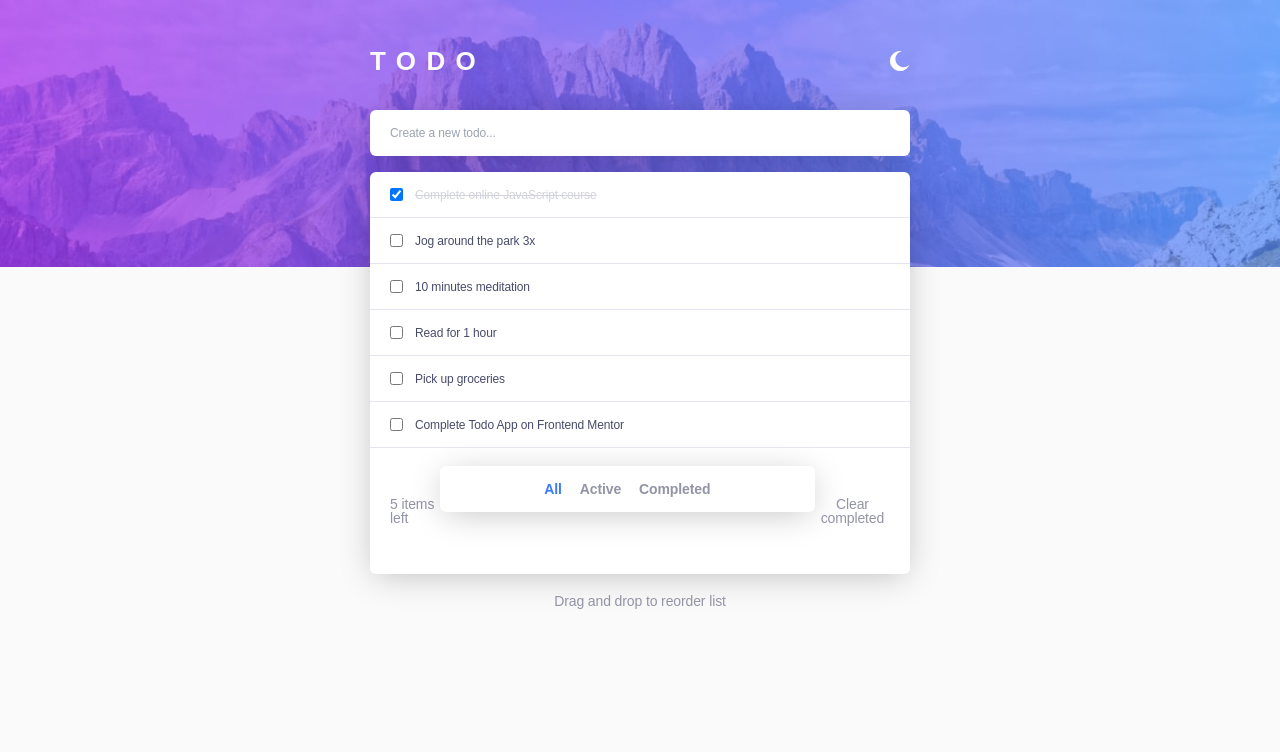
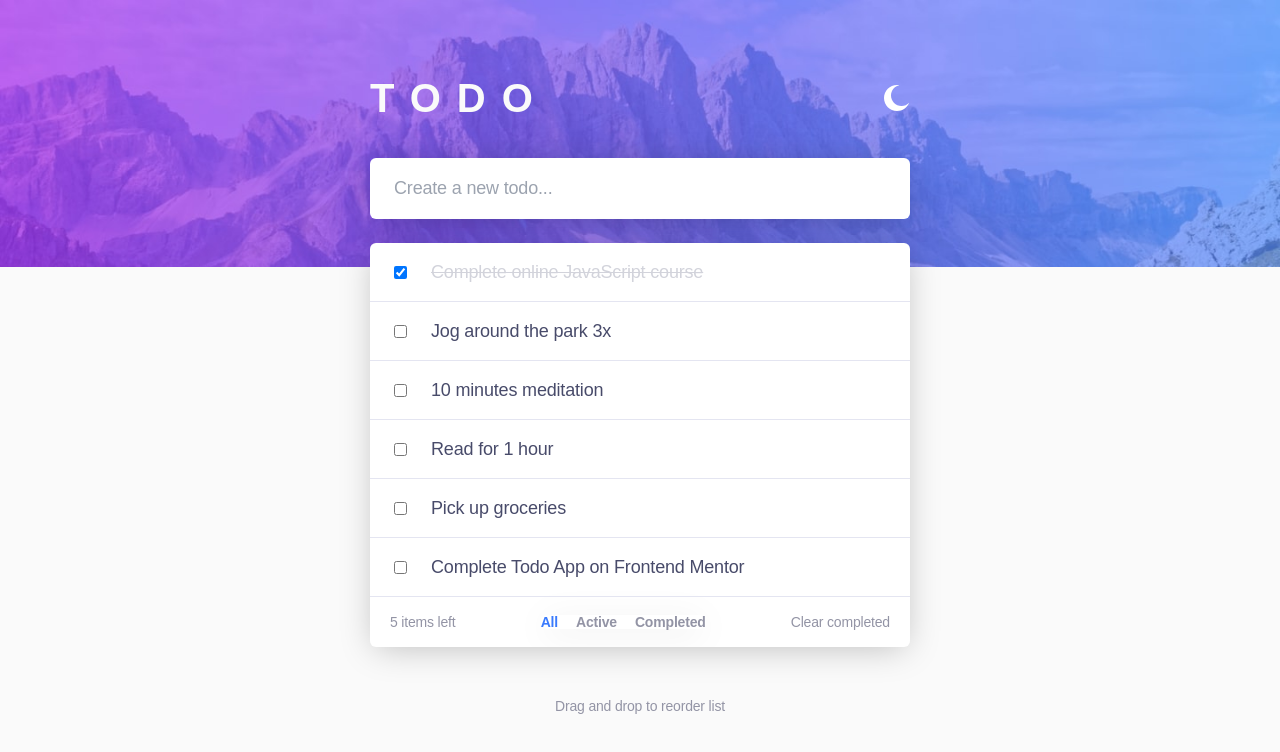
Before and after one commit to markhadi/todo-app, a React (Vite) app: page / in a window 1280 px wide. Shown: the top 752 px of the page. Built offline with nearby package versions, Linux system fonts and the light colour scheme.

Commit message:
styling desktop design

```diff
--- a/src/App.jsx
+++ b/src/App.jsx
@@ -50,17 +50,17 @@ const App = () => {
       </picture>
 
       <section className="flex flex-col justify-center items-center w-full max-w-[540px] z-[1]">
-        <div className="flex justify-between w-full mb-9">
+        <div className="flex justify-between w-full mb-9 sm:mb-10">
           <h1>Todo</h1>
           <button type="button">
-            <img src={iconMoon} alt="Toggle theme" className="h-5" />
+            <img src={iconMoon} alt="Toggle theme" className="h-5 sm:h-max" />
           </button>
         </div>
 
         <form
           method="post"
           onSubmit={handleAddTodo}
-          className="w-full mb-4 box_shadow"
+          className="w-full mb-4 box_shadow sm:mb-6"
         >
           <input
             type="text"
@@ -73,7 +73,7 @@ const App = () => {
           />
         </form>
 
-        <ul className="w-full bg-white rounded-md overflow-hidden mb-5 box_shadow">
+        <ul className="w-full bg-white rounded-md overflow-hidden mb-5 box_shadow sm:mb-[52px]">
           {filteredTodos.map((todo) => (
             <TodoItem
               key={todo.id}
--- a/src/components/TodoItem.jsx
+++ b/src/components/TodoItem.jsx
@@ -2,7 +2,7 @@ import iconCross from "../assets/images/icon-cross.svg";
 
 const TodoItem = ({ todo, onDelete, onToggleComplete }) => {
   return (
-    <li className="flex items-center gap-3 px-5 py-4 border_bottom relative">
+    <li className="flex items-center gap-3 px-5 py-4 border_bottom relative sm:px-6 sm:py-5 sm:gap-6">
       <input
         type="checkbox"
         checked={todo.completed}
@@ -14,7 +14,7 @@ const TodoItem = ({ todo, onDelete, onToggleComplete }) => {
       >
         {todo.title}
       </p>
-      <button type="button" className="delete_todo absolute right-5">
+      <button type="button" className="delete_todo absolute right-5 sm:right-6">
         <img
           src={iconCross}
           alt="Delete todo"
--- a/src/index.css
+++ b/src/index.css
@@ -4,11 +4,13 @@
 
 @layer base {
   body {
-    @apply font-josefin font-normal text-[12px] tracking-[-0.01em] leading-none text-neutral-light-verydarkgrayishblue1;
+    @apply font-josefin font-normal text-[12px] tracking-[-0.01em] leading-none text-neutral-light-verydarkgrayishblue1
+            sm:text-[18px];
   }
 
   main {
-    @apply min-h-screen flex flex-col items-center px-6 py-12 bg-neutral-light-verylightgray;
+    @apply min-h-screen flex flex-col items-center px-6 py-12 bg-neutral-light-verylightgray
+            sm:py-0 sm:pt-[78px] sm:pb-12;
   }
 
   picture {
@@ -16,13 +18,15 @@
   }
 
   h1 {
-    @apply text-neutral-light-verylightgray uppercase text-[26px] font-bold tracking-[0.4em];
+    @apply text-neutral-light-verylightgray uppercase text-[26px] font-bold tracking-[0.4em]
+              sm:text-[40px];
   }
 }
 
 @layer components {
   .todo_input {
-    @apply w-full bg-white outline-none px-5 py-4 rounded-md text-neutral-light-verydarkgrayishblue1;
+    @apply w-full bg-white outline-none px-5 py-4 rounded-md text-neutral-light-verydarkgrayishblue1
+            sm:px-6 sm:py-5;
   }
 
   .border_bottom {
@@ -47,7 +51,8 @@
   }
 
   .todo_filter_container {
-    @apply w-full flex gap-[18px] justify-center items-center py-4 bg-white box_shadow rounded-md text-[14px] font-bold mb-11;
+    @apply w-full flex gap-[18px] justify-center items-center py-4 bg-white box_shadow rounded-md text-[14px] font-bold mb-11
+            sm:py-0 sm:mb-0 sm:w-max;
   }
 }
 
```
